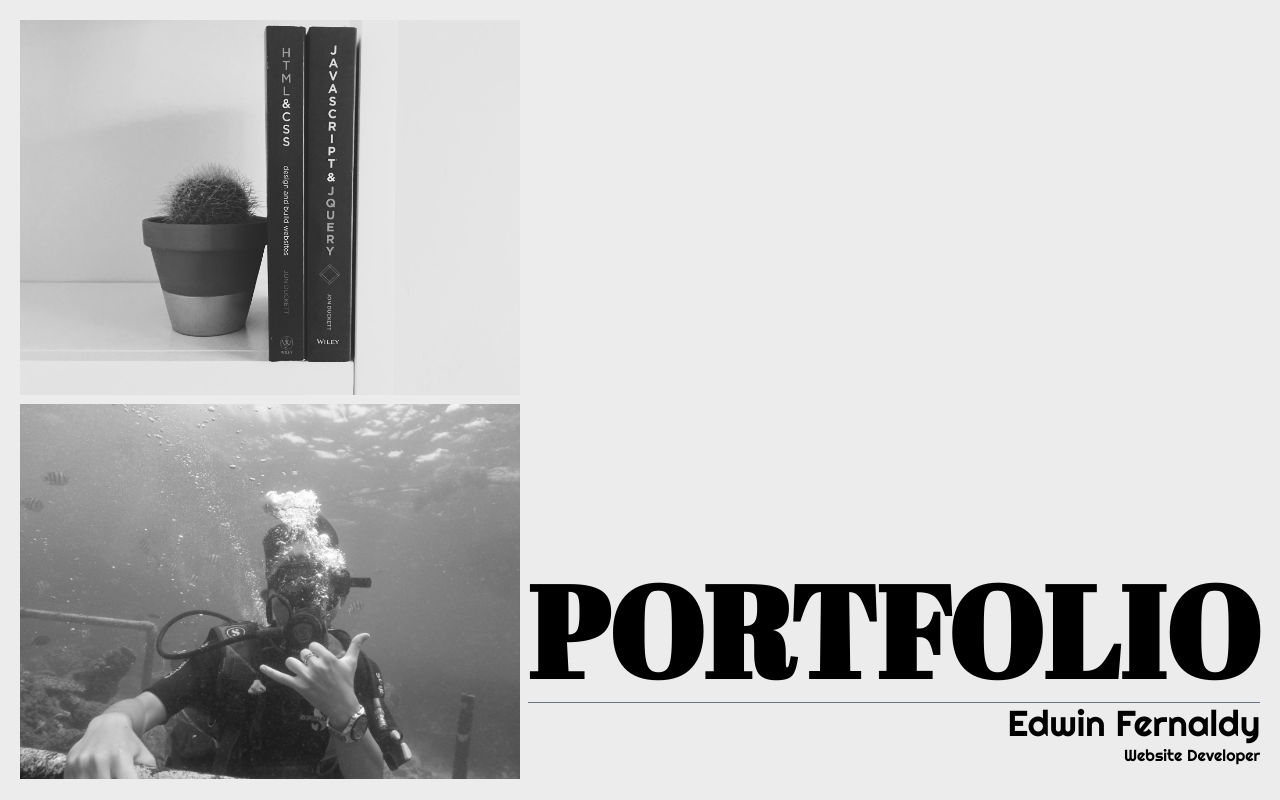
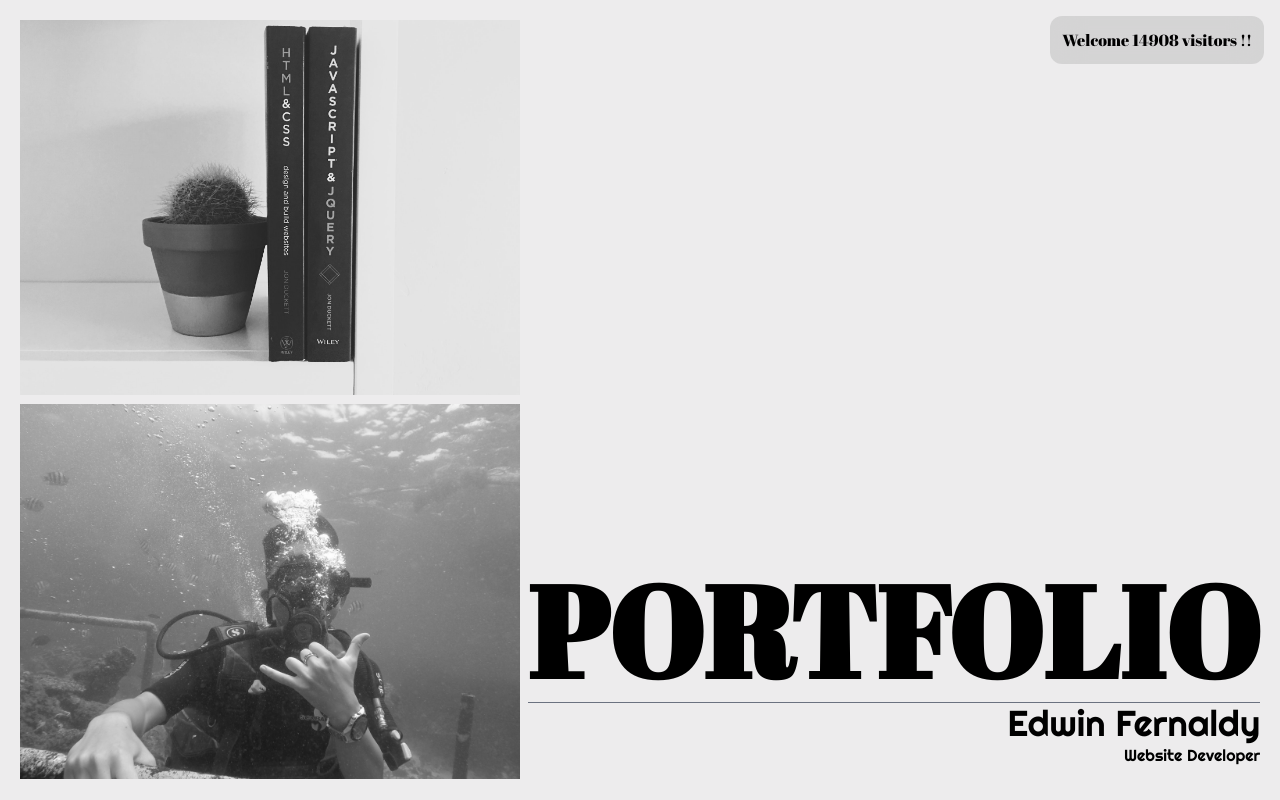
Before and after one commit to edwinfernaldy/portfolio, a Next.js app: page / in a window 1280 px wide. Shown: the top 800 px of the page. Built offline with nearby package versions, Linux system fonts and the light colour scheme.

Commit message:
add animated count

```diff
--- /dev/null
+++ b/components/FloatingWelcome.tsx
@@ -0,0 +1,36 @@
+import { useEffect, useState } from "react";
+
+export default function FloatingWelcome() {
+  const visitors = "8888";
+  const duration = "5";
+  const [count, setCount] = useState("0");
+
+  useEffect(() => {
+    let start = 0;
+    // first three numbers from props
+    const end = parseInt(visitors.substring(0, 5));
+    // if zero, return
+    if (start === end) return;
+
+    // find duration per increment
+    let totalMilSecDur = parseInt(duration);
+    let incrementTime = (totalMilSecDur / end) * 1000;
+
+    // timer increments start counter
+    // then updates count
+    // ends if start reaches end
+    let timer = setInterval(() => {
+      start += 1;
+      setCount(String(start) + visitors.substring(3));
+      if (start === end) clearInterval(timer);
+    }, incrementTime);
+  }, [visitors, duration]);
+
+  return (
+    <div className='fixed top-4 right-4 z-50'>
+      <div className='bg-black/10 backdrop-blur-lg border-gray-200 rounded-xl p-3'>
+        <h1>Welcome {count} visitors !! </h1>
+      </div>
+    </div>
+  );
+}
--- a/pages/index.tsx
+++ b/pages/index.tsx
@@ -2,6 +2,7 @@ import type { NextPage } from "next";
 import Head from "next/head";
 import AboutSection from "../components/AboutSection";
 import ContactSection from "../components/ContactSection";
+import FloatingWelcome from "../components/FloatingWelcome";
 import HobbySection from "../components/HobbySection";
 import LandingSection from "../components/LandingSection";
 import WelcomeOverlay from "../components/WelcomeOverlay";
@@ -22,6 +23,8 @@ const Home: NextPage = () => {
       </Head>
 
       <main className='overflow-hidden'>
+        <FloatingWelcome />
+
         <WelcomeOverlay />
 
         <LandingSection />
```
